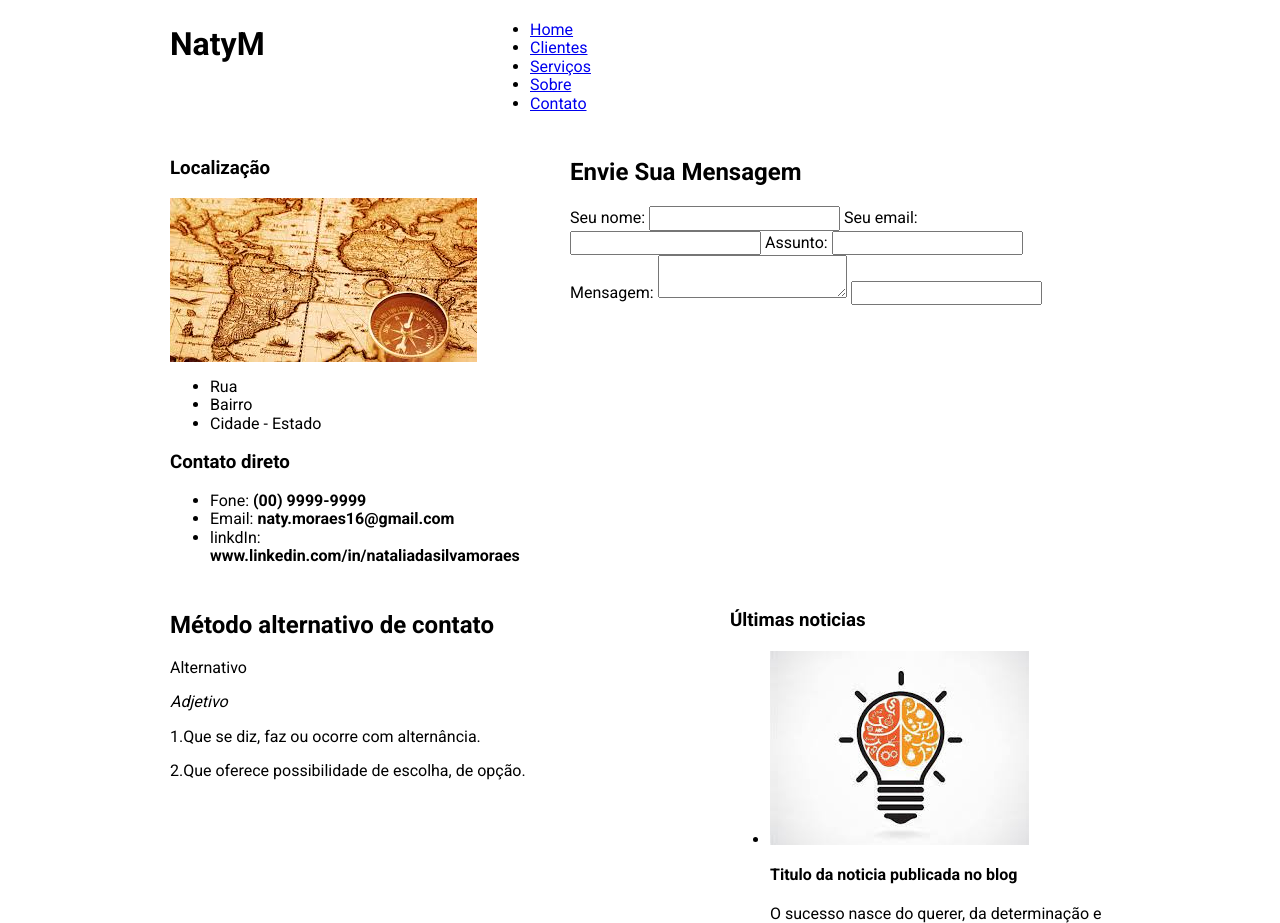
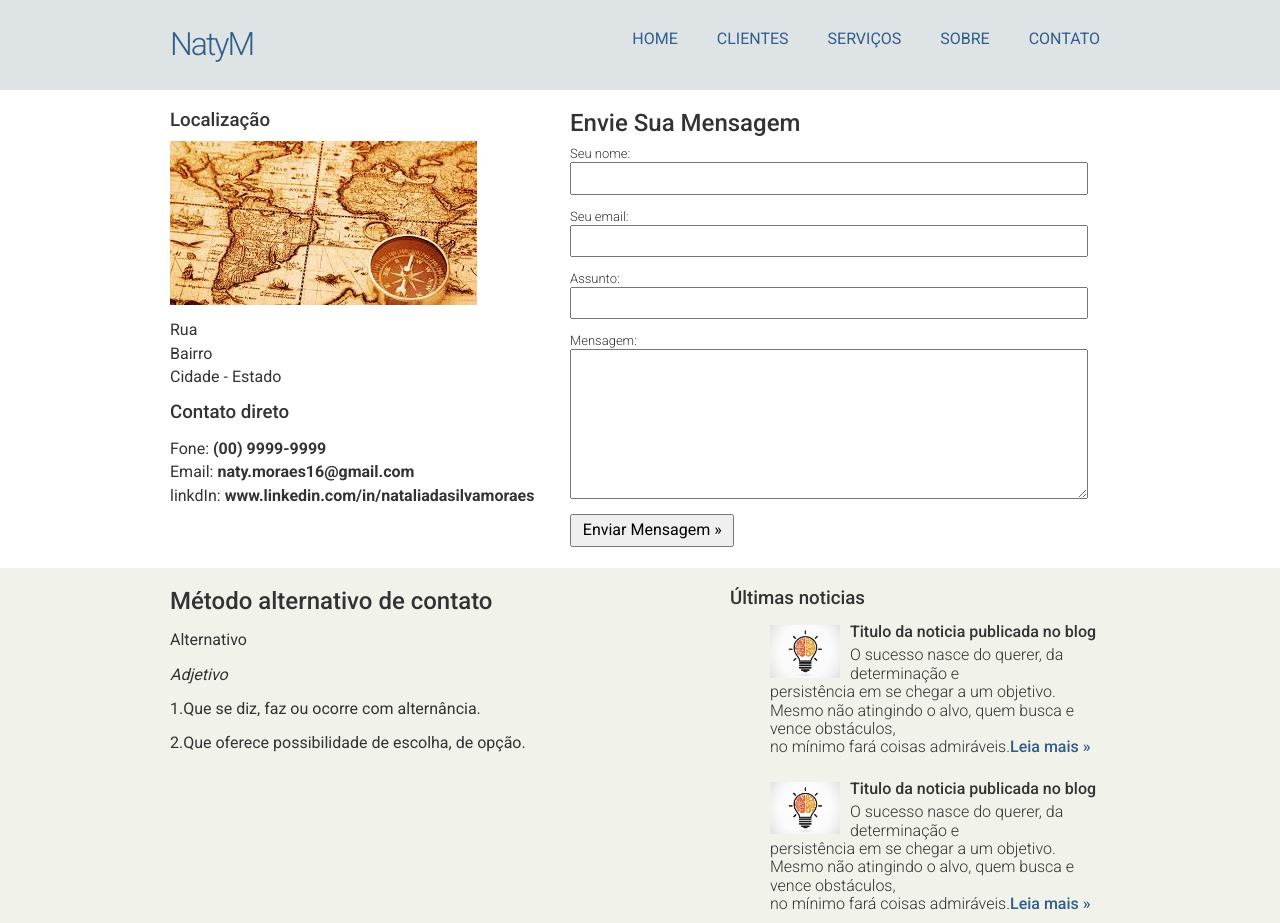
Before and after one commit to NatyMoraes/site-com-grid, a plain HTML site: page contato.html in a window 1280 px wide. Shown: the top 923 px of the page. Drawn offline with Linux system fonts and the light colour scheme.

Commit message:
<@natymoraes> Refatora CSS

```diff
--- a/contato.html
+++ b/contato.html
@@ -35,34 +35,31 @@
             <div class="coluna col5 sidebar">
                 <h3>Localização</h3>
                 <img src="img/mapa.jpg" alt="">
-                <ul class="sem-marcador sem padding">
+                <ul class="sem-marcador sem-padding">
                     <li>Rua</li>
                     <li>Bairro</li>
                     <li>Cidade - Estado</li>
                 </ul>
                 <h3>Contato direto</h3>
-                <ul class="sem-marcador sem padding">
+                <ul class="sem-marcador sem-padding">
                     <li>Fone: <strong>(00) 9999-9999 </strong> </li>
                     <li>Email: <strong>naty.moraes16@gmail.com </strong> </li>
                     <li>linkdIn: <strong> www.linkedin.com/in/nataliadasilvamoraes </strong> </li>
                 </ul>
             </div>
 
-            <div class="coluna col7">
+            <div class="coluna col7 contato">
                  <h2>Envie Sua Mensagem</h2>
               <form action="">
                   <label for="nome">Seu nome:</label>
-                  <input type="text" name="nome" id="nome" />
-
+                    <input type="text" name="nome" id="nome" />
                   <label for="email">Seu email:</label>
-                  <input type="text" name="email" id="email" />
-
+                     <input type="text" name="email" id="email" />
                   <label for="assunto">Assunto:</label>
-                  <input type="text" name="assunto" id="assunto" />
-
+                     <input type="text" name="assunto" id="assunto" />
                   <label for="mensagem">Mensagem:</label>
                   <textarea name"mensagem" id="mensagem"></textarea>
-                  <input type="text" class="botao" name="Enviar Mensagem &raquo;" />
+                    <input type="submit" class="botao" name="enviar" value="Enviar Mensagem &raquo;" />
               </form>
             </div>
         </section>
--- a/css/style.css
+++ b/css/style.css
@@ -1,5 +1,14 @@
 body{
 font-family: 'Roboto', sans-serif;
+color:#333;
+}
+
+a:link, a:active, a:visited{
+  color:#315e8a;
+  text-decoration: none;
+}
+a:hover{
+  text-decoration: underline;
 }
 
 .linha{
@@ -72,3 +81,137 @@ font-family: 'Roboto', sans-serif;
 .col12{
   width: 940px;
 }
+
+/*Estilos Reutilizaveis*/
+
+.sem-padding{
+  padding: 0 !important;
+}
+.sem-margin{
+  margin: 0 !important;
+}
+.h1, h2, h3, h4, h5, h6{
+  font-weight: 500;
+  margin: 15px 0 10px 0;
+}
+ul li, ol li{
+  margin-bottom: 5px;
+}
+ul.inline li, ol.inline li{
+  display: inline;
+  margin-right: 15px;
+}
+ul.inline li:last-child, ol.inline li:last-child{
+  margin-right: 0;
+}
+
+ul.sem-marcador, ol.sem-marcador{
+  list-style: none;
+}
+
+a.botao, imput.botao{
+  background: #1f3c58;
+  padding: 5px 10px;
+  border-radius: 3px;
+  color:#ebebeb;
+  cursor:pointer;
+  margin:5px 0;
+  display: inline-block;
+  border: none;
+}
+
+a.botao:hover, imput.botao:hover{
+background: #315e8a;
+text-decoration:none;
+}
+
+img{
+  max-width: 100%;
+  height: auto;
+}
+/* layout */
+.header{
+  background: #dee3e6;
+}
+
+h1.logo{
+  font-weight: 300;
+  color:#315e8a;
+  letter-spacing: -2px;
+
+}
+
+.conteudo-extra{
+  background: #f1f2ea;
+}
+
+.footer{
+  background: #1f3c58;
+  color: #ebebeb;
+  padding:20px 0;
+  text-align: center;
+  font-weight: 100;
+}
+
+.menu{
+  text-transform: uppercase;
+  text-align: right;
+  margin-top: 25px;
+}
+
+.menu li a{
+  padding: 5px 10px;
+  border-radius: 3px;
+}
+
+.menu li a:hover{
+    text-decoration: none;
+    background: #1f3c58;
+    color: #ebebeb;
+}
+
+ul.noticias li{
+  clear:both;
+  display:block;
+  overflow: hidden;
+  margin-bottom:20px;
+}
+
+ul.noticias li img{
+  width: 70px;
+  height: auto;
+  margin-right: 10px;
+  float: left;
+}
+
+ul.noticias li h4{
+  margin:-2px 0 5px 0;
+  font-weight: 500;
+}
+ul.noticias li p {
+  margin: 5px 0;
+  font-weight: 300;
+}
+ul.noticias li p a {
+  font-weight: 500;
+}
+
+.contato label{
+  display: block;
+  font-size: 13px;
+  font-weight: 300;
+}
+.contato input, .contato textarea{
+  display:block;
+  margin-bottom: 15px;
+  padding: 5px 2%;
+  width: 96%;
+}
+.contato textarea{
+  height: 150px;
+}
+
+.contato input.botao{
+  width: auto;
+
+}
```
Also changed, not shown: index.html (+3 -2 lines).
